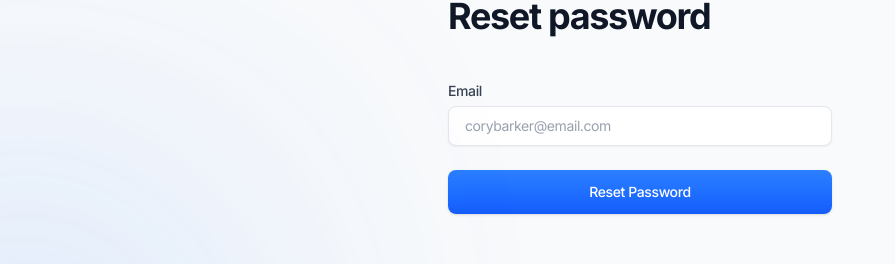
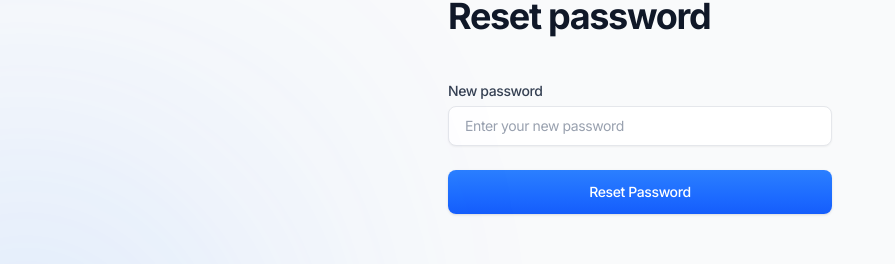
Before and after one commit to julianalert/yuzuuapp, a Next.js app: page /reset-password in a window 1280 px wide. Shown: the part 296-560 px from the top of the page, without its empty margins (0-895 px from the left). Built offline with nearby package versions, Linux system fonts and the light colour scheme; no server answers.

Commit message:
auth system update

```diff
--- a/app/(auth)/reset-password/page.tsx
+++ b/app/(auth)/reset-password/page.tsx
@@ -1,36 +1,88 @@
-export const metadata = {
-  title: "Reset Password - Simple",
-  description: "Page description",
-};
+"use client"
+
+import { useState } from "react";
+import { useRouter } from "next/navigation";
+import { supabase } from "../../../lib/supabase";
 
 export default function ResetPassword() {
+  const [password, setPassword] = useState("");
+  const [loading, setLoading] = useState(false);
+  const [error, setError] = useState<string | null>(null);
+  const [success, setSuccess] = useState(false);
+  const router = useRouter();
+
+  const handleSubmit = async (e: React.FormEvent) => {
+    e.preventDefault();
+    setLoading(true);
+    setError(null);
+    setSuccess(false);
+
+    if (!password || password.length < 6) {
+      setError("Password must be at least 6 characters long");
+      setLoading(false);
+      return;
+    }
+    if (!supabase) {
+      setError("Supabase is not configured");
+      setLoading(false);
+      return;
+    }
+    const { error } = await supabase.auth.updateUser({ password });
+    if (error) {
+      setError(error.message || "Failed to reset password");
+    } else {
+      setSuccess(true);
+      setTimeout(() => {
+        router.push("/signin");
+      }, 2000);
+    }
+    setLoading(false);
+  };
+
   return (
     <>
       <div className="mb-10">
         <h1 className="text-4xl font-bold">Reset password</h1>
       </div>
-      {/* Form */}
-      <form>
+      <form onSubmit={handleSubmit}>
+        {error && (
+          <div className="mb-4 p-3 bg-red-50 border border-red-200 rounded-md">
+            <p className="text-sm text-red-600">{error}</p>
+          </div>
+        )}
+        {success && (
+          <div className="mb-4 p-3 bg-green-50 border border-green-200 rounded-md">
+            <p className="text-sm text-green-700">Your password has been reset. Redirecting to sign in...</p>
+          </div>
+        )}
         <div className="space-y-4">
           <div>
             <label
               className="mb-1 block text-sm font-medium text-gray-700"
-              htmlFor="email"
+              htmlFor="password"
             >
-              Email
+              New password
             </label>
             <input
-              id="email"
+              id="password"
               className="form-input w-full py-2"
-              type="email"
-              placeholder="corybarker@email.com"
+              type="password"
+              placeholder="Enter your new password"
+              value={password}
+              onChange={e => setPassword(e.target.value)}
               required
+              minLength={6}
+              disabled={loading || success}
             />
           </div>
         </div>
         <div className="mt-6">
-          <button className="btn w-full bg-linear-to-t from-blue-600 to-blue-500 bg-[length:100%_100%] bg-[bottom] text-white shadow-sm hover:bg-[length:100%_150%]">
-            Reset Password
+          <button
+            className="btn w-full bg-linear-to-t from-blue-600 to-blue-500 bg-[length:100%_100%] bg-[bottom] text-white shadow-sm hover:bg-[length:100%_150%] disabled:opacity-50 disabled:cursor-not-allowed"
+            type="submit"
+            disabled={loading || success}
+          >
+            {loading ? "Resetting..." : "Reset Password"}
           </button>
         </div>
       </form>
--- /dev/null
+++ b/components/auth/password-reset-form.tsx
@@ -0,0 +1,98 @@
+'use client'
+
+import { useState } from 'react'
+import { supabase } from '../../lib/supabase'
+
+interface PasswordResetFormProps {
+  onBack: () => void
+}
+
+export default function PasswordResetForm({ onBack }: PasswordResetFormProps) {
+  const [email, setEmail] = useState('')
+  const [loading, setLoading] = useState(false)
+  const [error, setError] = useState<string | null>(null)
+  const [success, setSuccess] = useState(false)
+
+  const handleSubmit = async (e: React.FormEvent) => {
+    e.preventDefault()
+    setLoading(true)
+    setError(null)
+    setSuccess(false)
+
+    if (!email.trim()) {
+      setError('Please enter your email address')
+      setLoading(false)
+      return
+    }
+
+    if (!supabase) {
+      setError('Supabase is not configured')
+      setLoading(false)
+      return
+    }
+
+    const { error } = await supabase.auth.resetPasswordForEmail(email, {
+      redirectTo: typeof window !== 'undefined' ? `${window.location.origin}/reset-password` : undefined,
+    })
+
+    if (error) {
+      setError(error.message || 'Failed to send reset email')
+    } else {
+      setSuccess(true)
+    }
+    setLoading(false)
+  }
+
+  return (
+    <div>
+      <div className="mb-8 text-center">
+        <h2 className="text-2xl font-bold">Reset your password</h2>
+        <p className="text-gray-500 text-sm mt-2">Enter your email and we'll send you a link to reset your password.</p>
+      </div>
+      <form onSubmit={handleSubmit}>
+        {error && (
+          <div className="mb-4 p-3 bg-red-50 border border-red-200 rounded-md">
+            <p className="text-sm text-red-600">{error}</p>
+          </div>
+        )}
+        {success && (
+          <div className="mb-4 p-3 bg-green-50 border border-green-200 rounded-md">
+            <p className="text-sm text-green-700">Check your email for a password reset link.</p>
+          </div>
+        )}
+        <div className="mb-4">
+          <label htmlFor="reset-email" className="block text-sm font-medium text-gray-700 mb-1">
+            Email address
+          </label>
+          <input
+            id="reset-email"
+            type="email"
+            className="form-input w-full py-2"
+            placeholder="you@email.com"
+            value={email}
+            onChange={e => setEmail(e.target.value)}
+            required
+            disabled={loading}
+          />
+        </div>
+        <div className="flex gap-2 mt-6">
+          <button
+            type="button"
+            className="btn flex-1 bg-gray-100 text-gray-700 hover:bg-gray-200"
+            onClick={onBack}
+            disabled={loading}
+          >
+            Back
+          </button>
+          <button
+            type="submit"
+            className="btn flex-1 bg-blue-600 text-white hover:bg-blue-700 disabled:opacity-50 disabled:cursor-not-allowed"
+            disabled={loading}
+          >
+            {loading ? 'Sending...' : 'Send reset link'}
+          </button>
+        </div>
+      </form>
+    </div>
+  )
+}
--- a/components/auth/signin-form.tsx
+++ b/components/auth/signin-form.tsx
@@ -2,8 +2,8 @@
 
 import { useState } from 'react'
 import { useRouter } from 'next/navigation'
-import Link from 'next/link'
 import { useAuth } from '../../lib/auth-context'
+import PasswordResetForm from './password-reset-form'
 
 export default function SignInForm() {
   const [formData, setFormData] = useState({
@@ -12,6 +12,7 @@ export default function SignInForm() {
   })
   const [loading, setLoading] = useState(false)
   const [error, setError] = useState<string | null>(null)
+  const [showReset, setShowReset] = useState(false)
 
   const { signIn } = useAuth()
   const router = useRouter()
@@ -22,7 +23,6 @@ export default function SignInForm() {
       ...prev,
       [name]: value
     }))
-    // Clear error when user starts typing
     if (error) setError(null)
   }
 
@@ -31,7 +31,6 @@ export default function SignInForm() {
     setLoading(true)
     setError(null)
 
-    // Basic validation
     if (!formData.email.trim() || !formData.password.trim()) {
       setError('Email and password are required')
       setLoading(false)
@@ -47,7 +46,6 @@ export default function SignInForm() {
       if (result.error) {
         setError(result.error.message || 'Invalid email or password')
       } else {
-        // Redirect to dashboard after successful signin
         router.push('/dashboard')
       }
     } catch (err) {
@@ -57,22 +55,22 @@ export default function SignInForm() {
     }
   }
 
+  if (showReset) {
+    return <PasswordResetForm onBack={() => setShowReset(false)} />
+  }
+
   return (
     <>
       <div className="mb-10 text-center">
         <h1 className="text-4xl font-bold">Sign in to your account</h1>
         <p className="text-sm text-gray-500">Access your leads and start selling</p>
       </div>
-
-      {/* Form */}
       <form onSubmit={handleSubmit}>
-        {/* Error message */}
         {error && (
           <div className="mb-4 p-3 bg-red-50 border border-red-200 rounded-md">
             <p className="text-sm text-red-600">{error}</p>
           </div>
         )}
-
         <div className="space-y-4">
           <div>
             <label
@@ -131,15 +129,14 @@ export default function SignInForm() {
           </button>
         </div>
       </form>
-
-      {/* Bottom link */}
       <div className="mt-6 text-center">
-        <Link
+        <button
+          type="button"
           className="text-sm text-gray-700 underline hover:no-underline"
-          href="/reset-password"
+          onClick={() => setShowReset(true)}
         >
-          Forgot password
-        </Link>
+          Forgot password?
+        </button>
       </div>
     </>
   )
```
